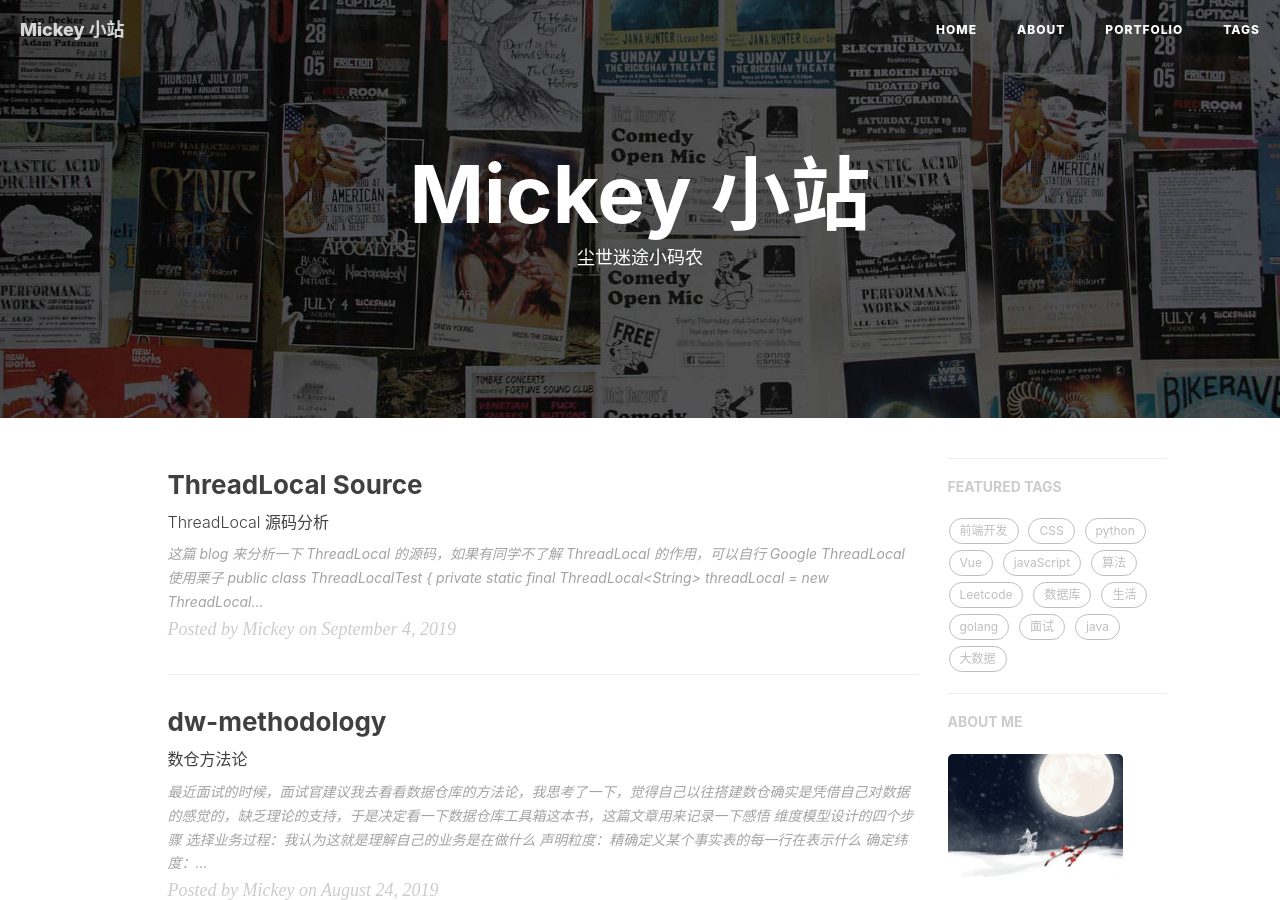
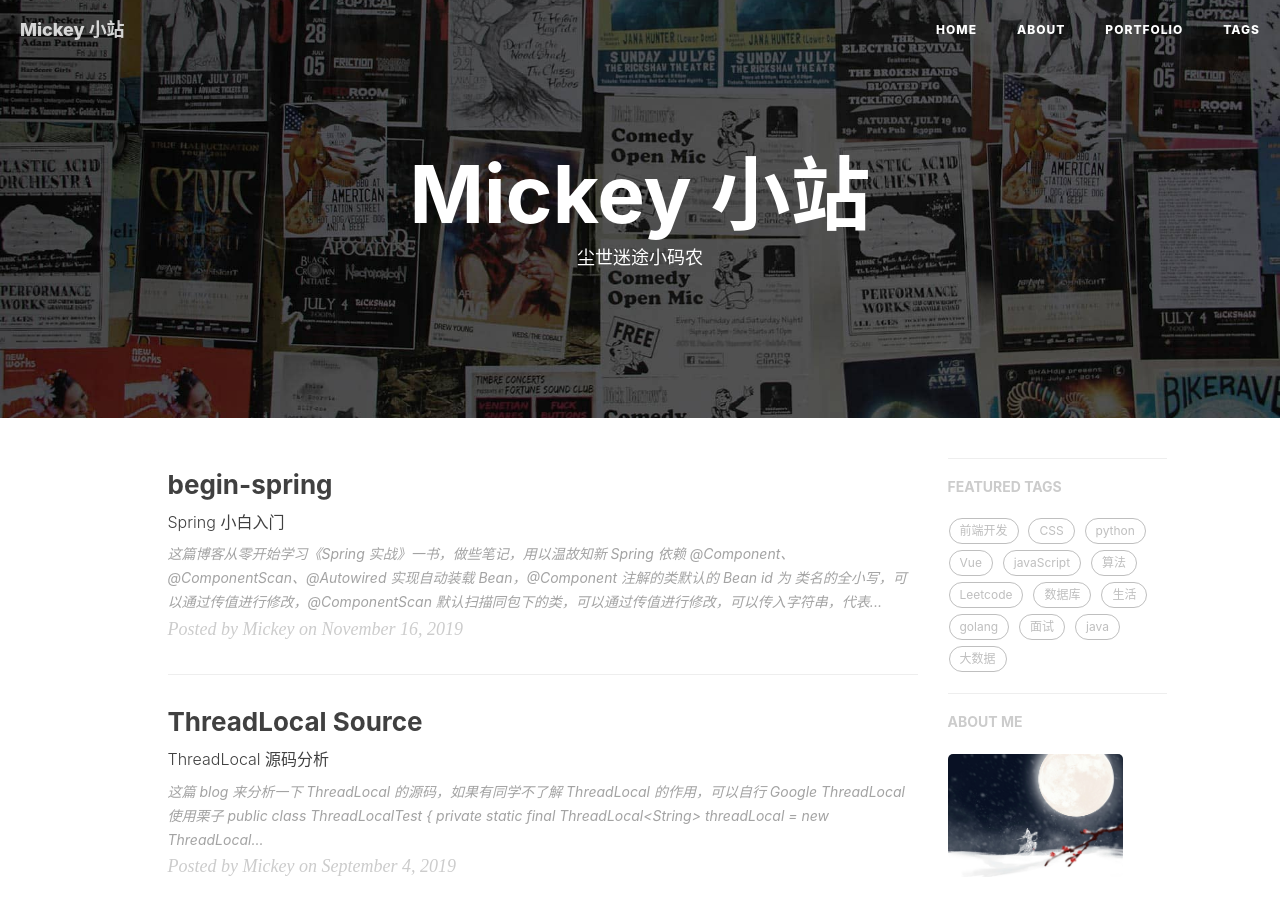
Before and after one commit to mickey0524/mickey0524.github.io, a Jekyll site: the page built from index.html, in a window 1280 px wide and 900 px high. Built offline with Jekyll 4.4.1, drawn with Linux system fonts in a browser that asks for light colours; nearby versions of some CDN libraries; the list of posts is cut into pages by our own code; comment, search, counter and statistics services are not loaded; some of the changed text lies outside the part shown.

Commit message:
feat(Spring): begin Spring

````diff
--- /dev/null
+++ b/_posts/2019-11-16-begin-spring.md
@@ -0,0 +1,213 @@
+---
+layout:     post
+title:      "begin-spring"
+subtitle:   "Spring 小白入门"
+date:       2019-11-16 15:00:00
+author:     "Mickey"
+header-img: "img/post-bg-universe.jpg"
+tags:
+    - java
+---
+
+这篇博客从零开始学习《Spring 实战》一书，做些笔记，用以温故知新
+
+* Spring 依赖 @Component、@ComponentScan、@Autowired 实现自动装载 Bean，@Component 注解的类默认的 Bean id 为 类名的全小写，可以通过传值进行修改，@ComponentScan 默认扫描同包下的类，可以通过传值进行修改，可以传入字符串，代表包名，也可以传入类或接口，Spring 会去扫描这些类或接口所在的包，这也就可以单独定义一个空的 Scan 接口，代码风格会比较好
+
+	```java
+	package com;
+
+	import org.springframework.context.annotation.ComponentScan;
+	import org.springframework.context.annotation.Configuration;
+
+	@Configuration
+	@ComponentScan("com")
+	// @ComponentScan(basePackages={"com", "com1"})
+	// @ComponentScan(basePackageClasses={Mark.class})
+	public class BeanConfig {
+	}
+
+	package com;
+
+	import org.springframework.stereotype.Component;
+
+	@Component
+	public class Homework {
+
+	    private String content;
+
+	    public Homework() {
+	        this.content = "数学";
+	    }
+
+	    public Homework(String content) {
+	        this.content = content;
+	    }
+
+	    public String getContent() {
+	        return content;
+	    }
+
+	    public void setContent(String content) {
+	        this.content = content;
+	    }
+	}
+
+	package com;
+
+	import org.springframework.beans.factory.annotation.Autowired;
+	import org.springframework.stereotype.Component;
+
+	@Component("customizedBeanId")  // 如果没有参数，Spring 加载的时候默认的 id 为 student
+	public class Student {
+
+	    private String name;
+
+	    @Autowired
+	    private Homework homework;
+
+	    public Student() {
+	        this.name = "sgy";
+	    }
+
+	    public void doHomeWork() {
+	        System.out.println(homework.getContent());
+	    }
+
+	    public String getName() {
+	        return name;
+	    }
+
+	    public void setName(String name) {
+	        this.name = name;
+	    }
+
+	    public Homework getHomework() {
+	        return homework;
+	    }
+
+	    public void setHomework(Homework homework) {
+	        this.homework = homework;
+	    }
+	}
+
+	package com;
+
+	import org.springframework.context.annotation.AnnotationConfigApplicationContext;
+
+	public class App {
+
+	    public static void main(String[] args) {
+	        AnnotationConfigApplicationContext context = new AnnotationConfigApplicationContext(BeanConfig.class);
+
+	        Student student = context.getBean(Student.class);
+	        System.out.println(student.getName() + "准备做作业了");
+	        student.doHomeWork();
+	        context.close();
+	    }
+	}
+	```
+
+* @Autowired 可以用在 Field 字段上，也可以使用在任意方法上（构造方法、set 方法都可以），如果没有匹配的 bean，Spring 会抛出异常，可以使用 `@ Autowired(required=false)`，这样会有 NPE 的风险，当有多个 bean 匹配的时候，Spring 会抛出异常，这个可以解决，见后面
+
+* Spring 使用 JavaConfig 显示装配的时候，@Bean 注解的方法会被 Spring 捕获，返回唯一的 Bean 实例，例如下面的 homework 方法
+
+	```java
+	public class BeanConfig {
+
+	    @Bean
+	    Homework homework() {
+	        return new Homework();
+	    }
+
+	    @Bean
+	    Student student() {
+	        return new Student(homework());
+	    }
+	}
+	```
+
+	更好的写法是
+
+	```java
+	public class BeanConfig {
+
+	    @Bean
+	    Homework homework() {
+	        return new Homework();
+	    }
+
+	    @Bean
+	    Student student(Homework homework) {
+	        return new Student(homework);
+	    }
+	}
+	```
+
+* Spring 最原始的装配方式就是通过 XML，不能忘本呀，一个 `<bean>` 表情表示一个 bean，可以通过 `<constructor-arg>` 和 `<property>` 来设置属性，可以直接用 value 设置，也可以使用 ref 依赖其他 bean
+
+	```xml
+	<?xml version="1.0" encoding="UTF-8"?>
+	<beans xmlns="http://www.springframework.org/schema/beans"
+	       xmlns:xsi="http://www.w3.org/2001/XMLSchema-instance"
+	       xmlns:aop="http://www.springframework.org/schema/aop"
+	       xsi:schemaLocation="http://www.springframework.org/schema/beans
+	       http://www.springframework.org/schema/beans/spring-beans.xsd
+	       http://www.springframework.org/schema/aop
+	       http://www.springframework.org/schema/aop/spring-aop.xsd">
+	    <!-- 让Spring管理 Student bean -->
+	    <bean id="student" class="com.Student">
+	        <property name="name" value="小明"/>
+	        <property name="homework" ref="homework"/>
+	    </bean>
+
+	    <!-- 让Spring管理Homework bean-->
+	    <bean id="homework" class="com.Homework">
+	        <property name="content" value="how to calc 3 + 2"/>
+	    </bean>
+
+	    <!-- 切面定义-->
+	    <bean id="checkTime" class="com.CheckNowTime"/>
+
+	    <aop:config>
+	        <aop:aspect ref="checkTime">
+	            <aop:pointcut id="dohomework" expression="execution(* *.doHomeWork(..))"/>
+	            <aop:before pointcut-ref="dohomework" method="beforDoHomework"/>
+	            <aop:after pointcut-ref="dohomework" method="afterDoHomework"/>
+	        </aop:aspect>
+	    </aop:config>
+	</beans>
+	```
+
+* Spring XML 装配引用其他装配
+
+	* 引用其他 XML 装配
+
+		```xml
+		<import resource="A.xml">
+		```
+
+	* 引用一个 JavaConfig 类
+
+		```xml
+		<bean class="pathToConfig">
+		```
+
+* Spring JavaConfig 装配引用其他装配
+
+	* 引用其他 JavaConfig 类
+
+		```java
+		@Configuration
+		@Import(A.class)
+		public class Config {
+		}
+		```
+
+	* 引用其他 XML 装配
+
+		```java
+		@Configuration
+		@ImportResource("classpath:config.xml")
+		public class Config {
+		}
+		```
````
Also changed, not shown: _posts/2019-03-21-begin-java.md (+1 -1 lines).
